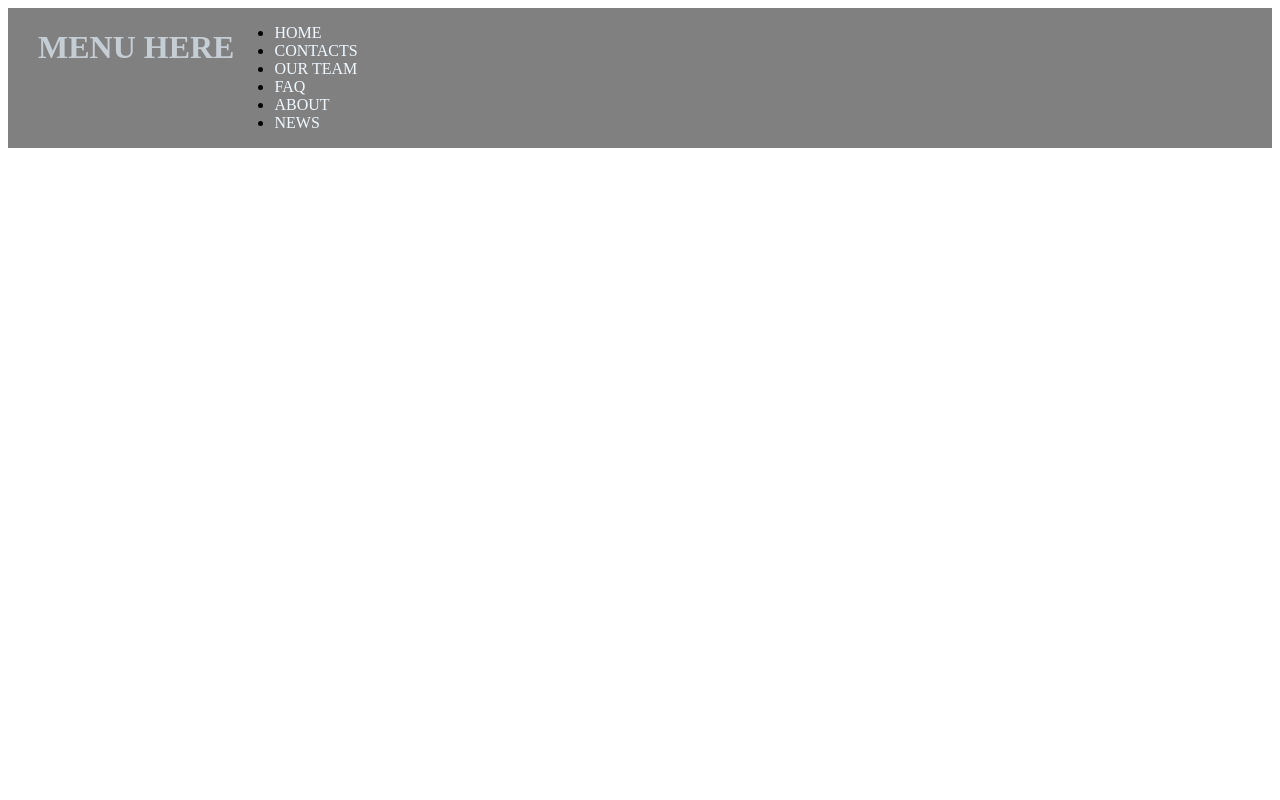
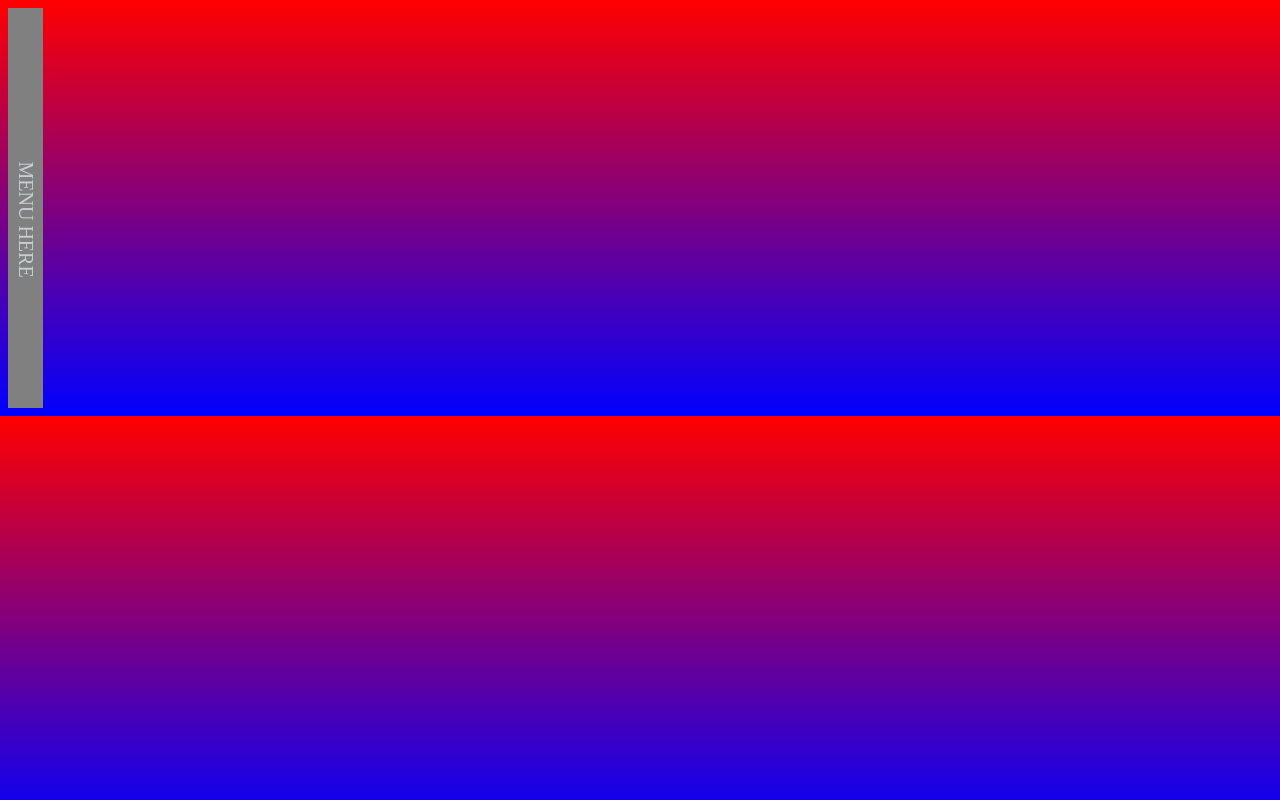
Before and after one commit to MaksimKhandeshyn/HW-27, a plain HTML site: page index.html in a window 1280 px wide. Drawn offline with Linux system fonts and the light colour scheme; a web font is replaced by a local one.

Commit message:
hide list

```diff
--- a/css/style.css
+++ b/css/style.css
@@ -1,19 +1,43 @@
+body {
+  background: linear-gradient(to bottom, red, blue);
+}
+
+
 .menu {
-    background-color: grey;
-    /* width: 150px; */
-    display: flex;
+  background-color: grey;
+  width: 35px;
+  height: 400px;
+  display: flex;
 }
-.title {
-    margin-left: 30px;
-    text-transform: uppercase;
-    font-family: 'Imbue';
-    color: rgb(198, 206, 213);
+.container {
+  overflow: hidden;
+  position: relative;
 }
 .menu-list {
-
+  /* overflow: hidden; */
+  position: absolute;
+  left: -10px;
 }
 .menu-link {
-    text-decoration: none;
-    color: aliceblue;
-    text-transform: uppercase;
+  text-decoration: none;
+  color: aliceblue;
+  text-transform: uppercase;
 }
+.menu-text {
+  width: 140px;
+  height: 140px;
+  position: absolute;
+  top: 200px;
+  left: -45px;
+}
+.title-link {
+  font-size: 20px;
+  transform: rotate(90deg);
+  text-transform: uppercase;
+  font-family: "Imbue";
+  color: rgb(198, 206, 213);
+}
+.title-link:hover .container {
+  overflow: visible;
+  width: 400px;
+}
--- a/index.html
+++ b/index.html
@@ -14,7 +14,7 @@
   </head>
   <body>
     <div class="menu">
-      <h1 class="title">Menu here</h1>
+      <div class="container">
         <ul class="menu-list">
           <li class="menu-item"><a href="#" class="menu-link link">Home</a></li>
           <li class="menu-item">
@@ -28,5 +28,9 @@
           <li class="menu-item"><a href="#" class="menu-link link">news</a></li>
         </ul>
       </div>
+      <div class="menu-text">
+        <p class="title-link">Menu here</p>
+      </div>
+    </div>
   </body>
 </html>
```
Lines whose indentation alone changed are shown as unchanged.
